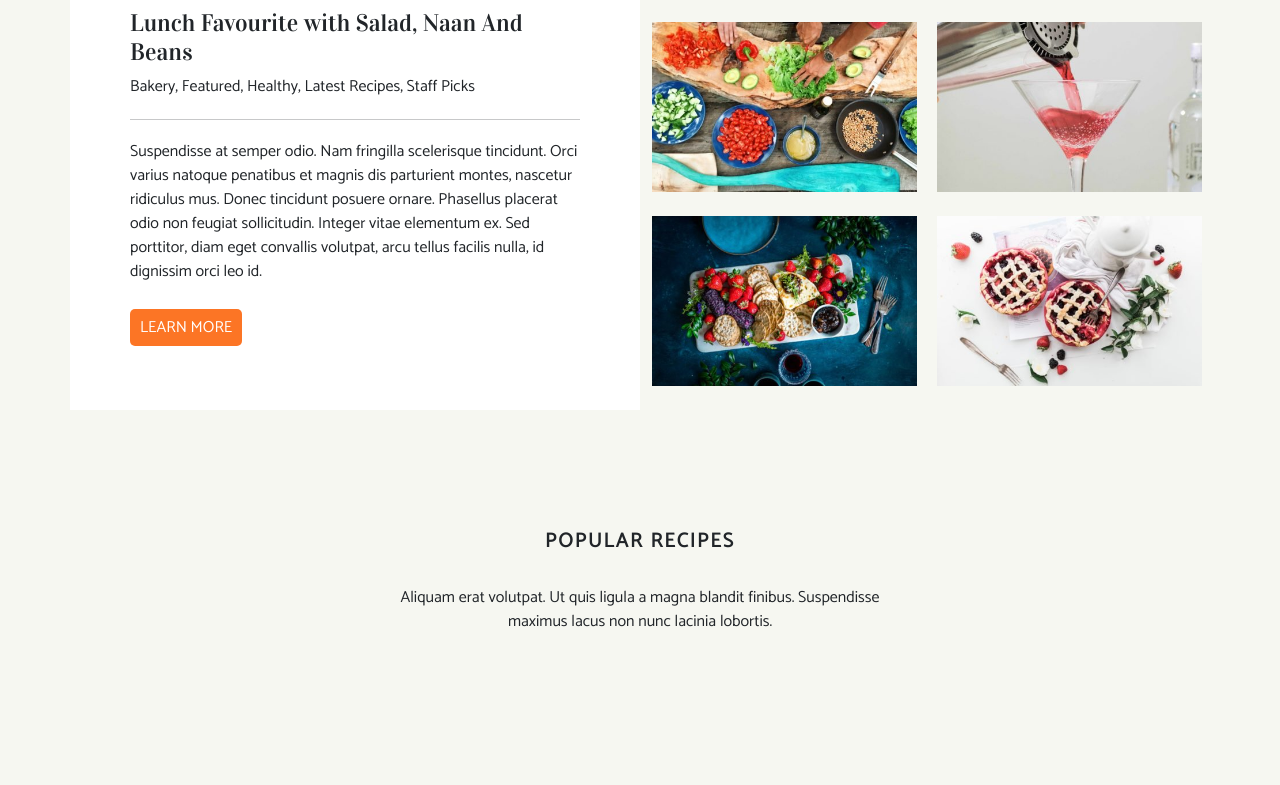
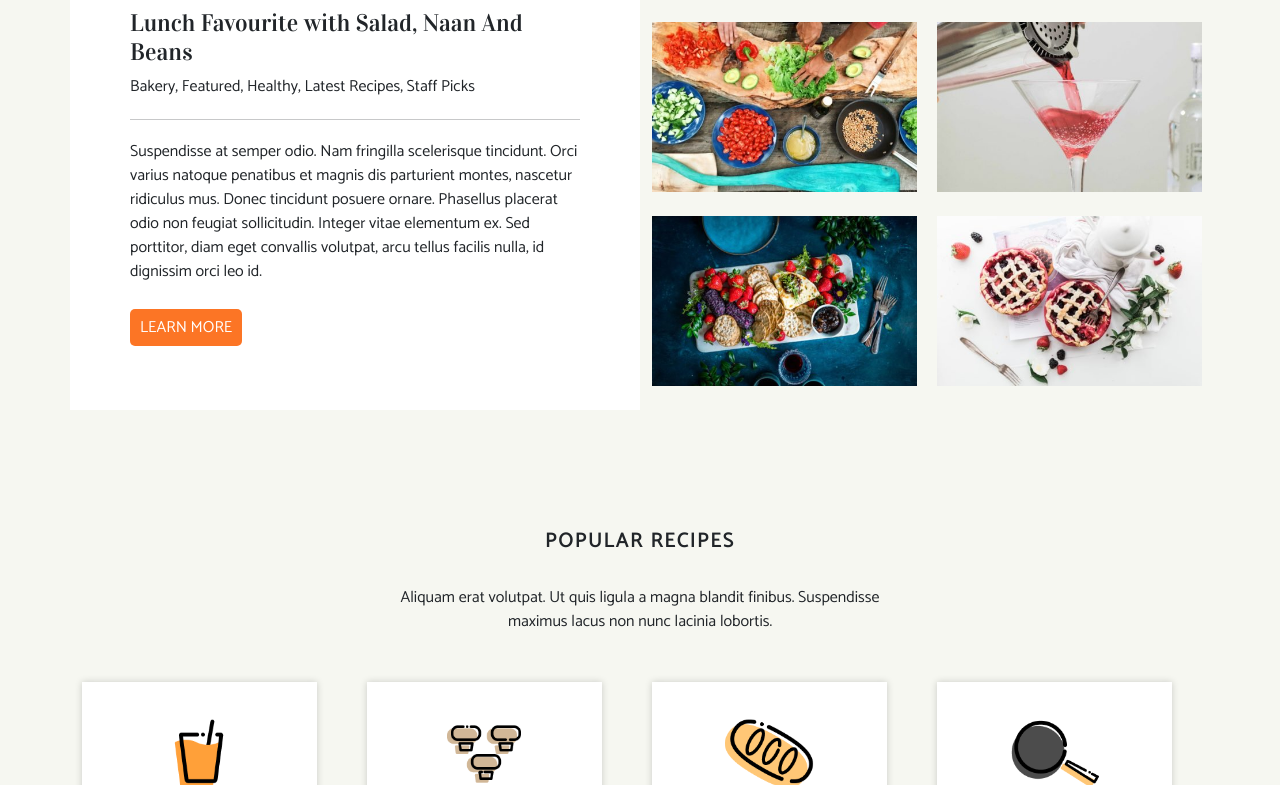
Before and after one commit to luirusso/proj-html-vuejs, a Vue app: page / in a window 1280 px wide. Shown: the part 2015-2800 px from the top of the page. Before the commit the page ends 2697 px from the top, so only its background shows below. Built offline with nearby package versions, Linux system fonts and the light colour scheme.

Commit message:
added some more style to culinary collection dynamic cards

```diff
--- /dev/null
+++ b/src/components/CulinaryCollections.vue
@@ -0,0 +1,35 @@
+<template>
+    <div class="white width-90 box-shadow">
+        <div class="p-1">
+            <div class="d-flex justify-content-center align-items-center">
+                <div class="d-flex justify-content-center py-3">
+                    <img :src="require(`../assets/${image}`)" alt="" />
+                </div>
+            </div>
+        </div>
+        <div>
+            <div class="button_site text-center">{{ button }}</div>
+        </div>
+    </div>
+</template>
+
+<script>
+export default {
+    name: "CulinaryCollections",
+    props: {
+        image: String,
+        button: String,
+    },
+};
+</script>
+
+<style scoped lang="scss">
+img {
+    width: 65%;
+    transition: transform 0.7s ease-in-out;
+    &:hover {
+        transform: scale(1.1);
+        cursor: pointer;
+    }
+}
+</style>
--- a/src/components/Main.vue
+++ b/src/components/Main.vue
@@ -110,13 +110,27 @@
             <SectionDivider />
         </div>
 
+        <div class="container">
+            <div class="row">
+                <div class="culinary-card col-3 mb-5"
+                    v-for="(collection, index) in culinaryCollectionArray"
+                    :key="`culinary-${index}`"
+                >
+                    <CulinaryCollections
+                        :image="collection.image"
+                        :button="collection.button"
+                    />
+                </div>
+            </div>
+        </div>
     </main>
 </template>
 
 <script>
 import Card from "./Card.vue";
 import SectionDivider from "./SectionDivider.vue";
-import HoverLink from './HoverLink.vue'
+import HoverLink from "./HoverLink.vue";
+import CulinaryCollections from "./CulinaryCollections.vue";
 
 export default {
     name: "Main",
@@ -124,6 +138,7 @@ export default {
         Card,
         SectionDivider,
         HoverLink,
+        CulinaryCollections,
     },
 
     data() {
@@ -180,6 +195,40 @@ export default {
                         "r-brooke-lark-96398-unsplash-min-460x295.jpg",
                 },
             ],
+            culinaryCollectionArray: [
+                {
+                    image: "drinks-recipes.png",
+                    button: "DRINKS",
+                },
+                {
+                    image: "soups-recipes.png",
+                    button: "SOUPS",
+                },
+                {
+                    image: "baking-recipes.png",
+                    button: "BAKERY",
+                },
+                {
+                    image: "dinner-recipes.png",
+                    button: "DINNER",
+                },
+                {
+                    image: "healthy-recipes.png",
+                    button: "HEALTHY",
+                },
+                {
+                    image: "staff-picks.png",
+                    button: "STAFF PICKS",
+                },
+                {
+                    image: "premium-recipes.png",
+                    button: "APPETISERS",
+                },
+                {
+                    image: "quick-easy-recipes.png",
+                    button: "QUICK & EASY",
+                },
+            ],
         };
     },
 };
--- a/src/styles/globals.scss
+++ b/src/styles/globals.scss
@@ -51,12 +51,16 @@ a {
     width: 100%;
 }
 
+.width-90 {
+    width: 90%;
+}
+
 .white {
     background-color: white;
 }
 
 .box-shadow {
     box-shadow: 0px 0px 7px 0px #0000002e, 0px 0px 0px 0px rgb(0 0 0 / 0%);
-    padding: 2rem 2rem;
-    top: -70px;
+    // padding: 2rem 2rem;
+    // top: -70px;
 }
```
